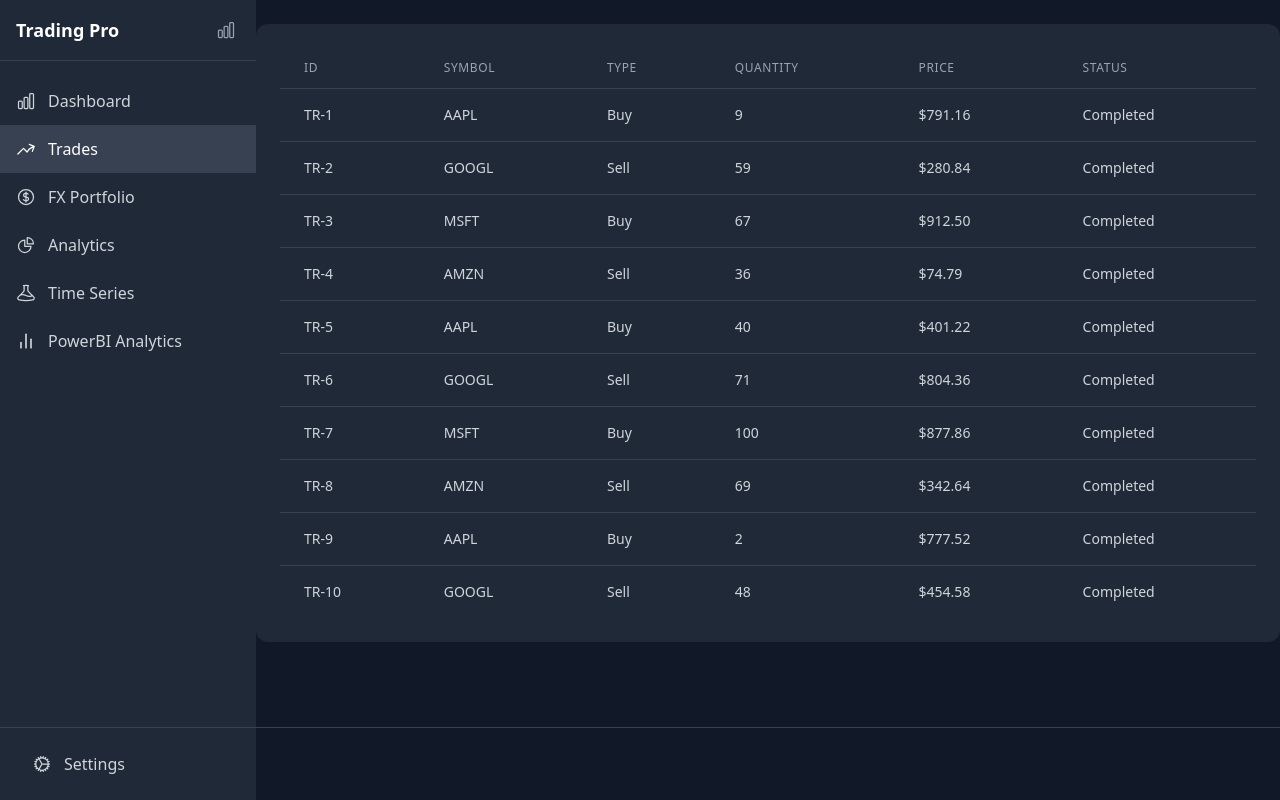
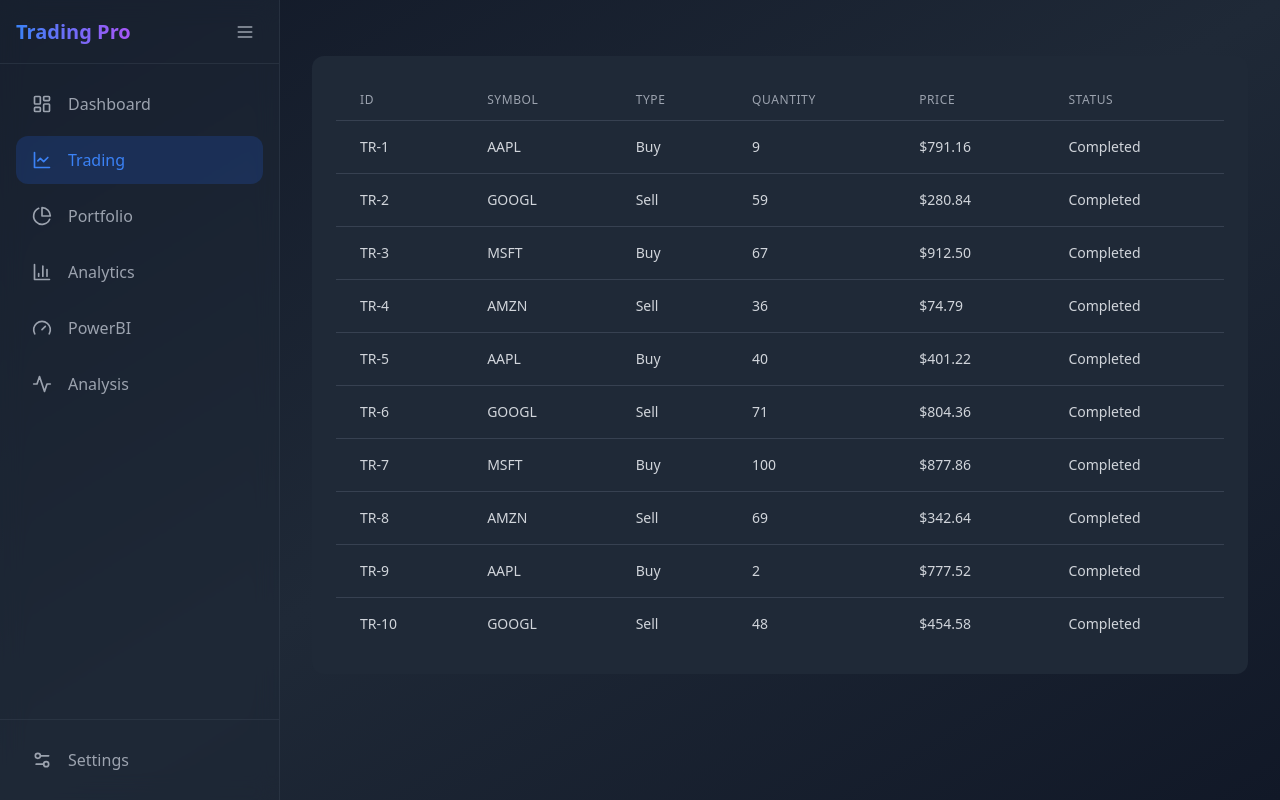
Before and after one commit to Mich120232024/trading-dashboard-pro, a React (Vite) app: page /trades in a window 1280 px wide. Built offline with nearby package versions, Linux system fonts and the light colour scheme.

Commit message:
Update MainLayout with modern styling and animations

```diff
--- a/src/components/Layout/MainLayout.tsx
+++ b/src/components/Layout/MainLayout.tsx
@@ -1,7 +1,17 @@
 import React, { useState } from 'react';
 import { useLocation, useNavigate } from 'react-router-dom';
-import { ChartBarIcon, ArrowTrendingUpIcon, ChartPieIcon, CogIcon, BeakerIcon, CurrencyDollarIcon } from '@heroicons/react/24/outline';
-import { BarChart2 } from 'lucide-react';
+import { motion, AnimatePresence } from 'framer-motion';
+import {
+  HomeIcon,
+  BarChart3Icon,
+  LineChartIcon,
+  PieChartIcon,
+  ActivityIcon,
+  Settings2Icon,
+  MenuIcon,
+  GaugeIcon,
+  LayoutDashboardIcon
+} from 'lucide-react';
 
 interface MainLayoutProps {
   children: React.ReactNode;
@@ -13,62 +23,123 @@
   const navigate = useNavigate();
 
   const navItems = [
-    { path: '/', label: 'Dashboard', icon: ChartBarIcon },
-    { path: '/trades', label: 'Trades', icon: ArrowTrendingUpIcon },
-    { path: '/fx-portfolio', label: 'FX Portfolio', icon: CurrencyDollarIcon },
-    { path: '/analytics', label: 'Analytics', icon: ChartPieIcon },
-    { path: '/timeseries', label: 'Time Series', icon: BeakerIcon },
-    { path: '/powerbi', label: 'PowerBI Analytics', icon: BarChart2 },
+    { path: '/', label: 'Dashboard', icon: LayoutDashboardIcon },
+    { path: '/trades', label: 'Trading', icon: LineChartIcon },
+    { path: '/fx-portfolio', label: 'Portfolio', icon: PieChartIcon },
+    { path: '/analytics', label: 'Analytics', icon: BarChart3Icon },
+    { path: '/powerbi', label: 'PowerBI', icon: GaugeIcon },
+    { path: '/timeseries', label: 'Analysis', icon: ActivityIcon },
   ];
 
   return (
-    <div className="flex h-screen bg-gray-900">
+    <div className="flex min-h-screen bg-gradient-to-br from-gray-900 via-gray-800 to-gray-900">
       {/* Sidebar */}
-      <div className={`${collapsed ? 'w-16' : 'w-64'} bg-gray-800 transition-all duration-300`}>
-        <div className="p-4 border-b border-gray-700 flex justify-between items-center">
-          {!collapsed && <span className="text-lg font-bold text-white">Trading Pro</span>}
+      <motion.div
+        initial={false}
+        animate={{
+          width: collapsed ? 80 : 280,
+          transition: { duration: 0.3, ease: 'easeInOut' }
+        }}
+        className="fixed left-0 top-0 h-full bg-gray-800/50 backdrop-blur-md border-r border-gray-700/50"
+      >
+        {/* Header */}
+        <div className="flex items-center justify-between h-16 px-4 border-b border-gray-700/50">
+          <AnimatePresence>
+            {!collapsed && (
+              <motion.span
+                initial={{ opacity: 0 }}
+                animate={{ opacity: 1 }}
+                exit={{ opacity: 0 }}
+                className="text-xl font-bold bg-gradient-to-r from-blue-500 to-purple-500 text-transparent bg-clip-text"
+              >
+                Trading Pro
+              </motion.span>
+            )}
+          </AnimatePresence>
           <button
             onClick={() => setCollapsed(!collapsed)}
-            className="p-1 rounded-lg hover:bg-gray-700"
+            className="p-2 rounded-lg hover:bg-gray-700/50 transition-colors"
           >
-            <ChartBarIcon className="w-5 h-5 text-gray-400" />
+            <MenuIcon className="w-5 h-5 text-gray-400" />
           </button>
         </div>
 
-        <nav className="mt-4">
+        {/* Navigation */}
+        <nav className="p-4 space-y-2">
           {navItems.map((item) => {
-            const Icon = item.icon;
+            const isActive = location.pathname === item.path;
             return (
-              <button
+              <motion.button
                 key={item.path}
                 onClick={() => navigate(item.path)}
-                className={`
-                  w-full flex items-center px-4 py-3 text-gray-300 hover:bg-gray-700 transition-colors duration-200
-                  ${location.pathname === item.path ? 'bg-gray-700 text-white' : ''}
-                `}
+                className={`w-full flex items-center px-4 py-3 rounded-lg transition-all duration-200
+                  ${isActive
+                    ? 'bg-blue-600/20 text-blue-500'
+                    : 'text-gray-400 hover:bg-gray-700/50 hover:text-gray-100'}`}
+                whileHover={{ scale: 1.02 }}
+                whileTap={{ scale: 0.98 }}
               >
-                <Icon className="w-5 h-5" />
-                {!collapsed && <span className="ml-3">{item.label}</span>}
-              </button>
+                <item.icon className="w-5 h-5" />
+                <AnimatePresence>
+                  {!collapsed && (
+                    <motion.span
+                      initial={{ opacity: 0, x: -10 }}
+                      animate={{ opacity: 1, x: 0 }}
+                      exit={{ opacity: 0, x: -10 }}
+                      className="ml-4"
+                    >
+                      {item.label}
+                    </motion.span>
+                  )}
+                </AnimatePresence>
+              </motion.button>
             );
           })}
         </nav>
 
-        <div className="absolute bottom-0 w-full p-4 border-t border-gray-700">
+        {/* Footer */}
+        <motion.div
+          className="absolute bottom-0 left-0 right-0 p-4 border-t border-gray-700/50"
+        >
           <button
             onClick={() => navigate('/settings')}
-            className="w-full flex items-center text-gray-300 hover:bg-gray-700 px-4 py-2 rounded-lg transition-colors duration-200"
+            className="w-full flex items-center px-4 py-3 rounded-lg text-gray-400 hover:bg-gray-700/50 hover:text-gray-100 transition-colors"
           >
-            <CogIcon className="w-5 h-5" />
-            {!collapsed && <span className="ml-3">Settings</span>}
+            <Settings2Icon className="w-5 h-5" />
+            <AnimatePresence>
+              {!collapsed && (
+                <motion.span
+                  initial={{ opacity: 0, x: -10 }}
+                  animate={{ opacity: 1, x: 0 }}
+                  exit={{ opacity: 0, x: -10 }}
+                  className="ml-4"
+                >
+                  Settings
+                </motion.span>
+              )}
+            </AnimatePresence>
           </button>
-        </div>
-      </div>
+        </motion.div>
+      </motion.div>
 
       {/* Main Content */}
-      <div className="flex-1 overflow-x-hidden overflow-y-auto">
-        {children}
-      </div>
+      <motion.div
+        className="flex-1"
+        initial={{ marginLeft: 280 }}
+        animate={{
+          marginLeft: collapsed ? 80 : 280,
+          transition: { duration: 0.3, ease: 'easeInOut' }
+        }}
+      >
+        <motion.div
+          initial={{ opacity: 0, y: 20 }}
+          animate={{ opacity: 1, y: 0 }}
+          transition={{ duration: 0.3 }}
+          className="p-8"
+        >
+          {children}
+        </motion.div>
+      </motion.div>
     </div>
   );
 };
```
